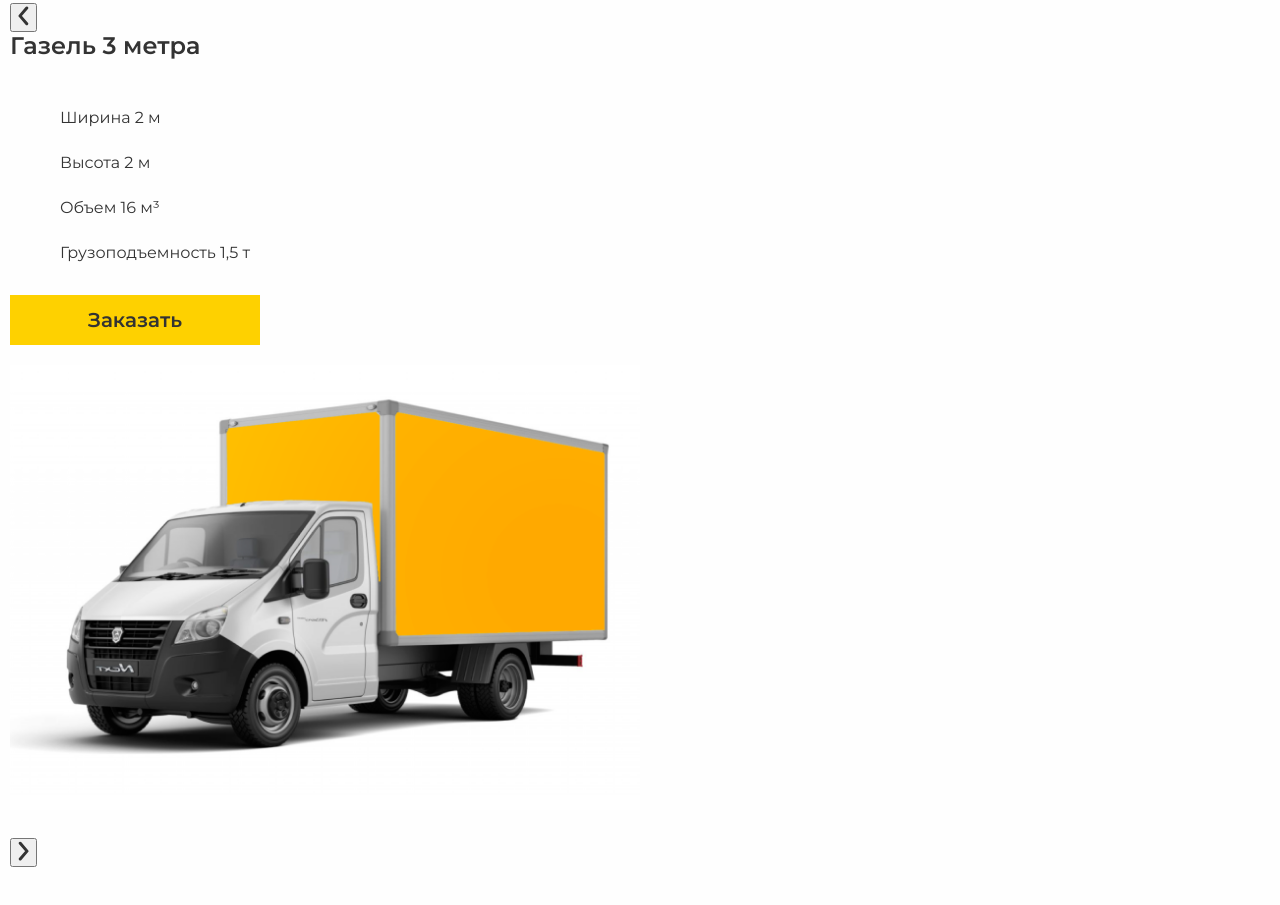
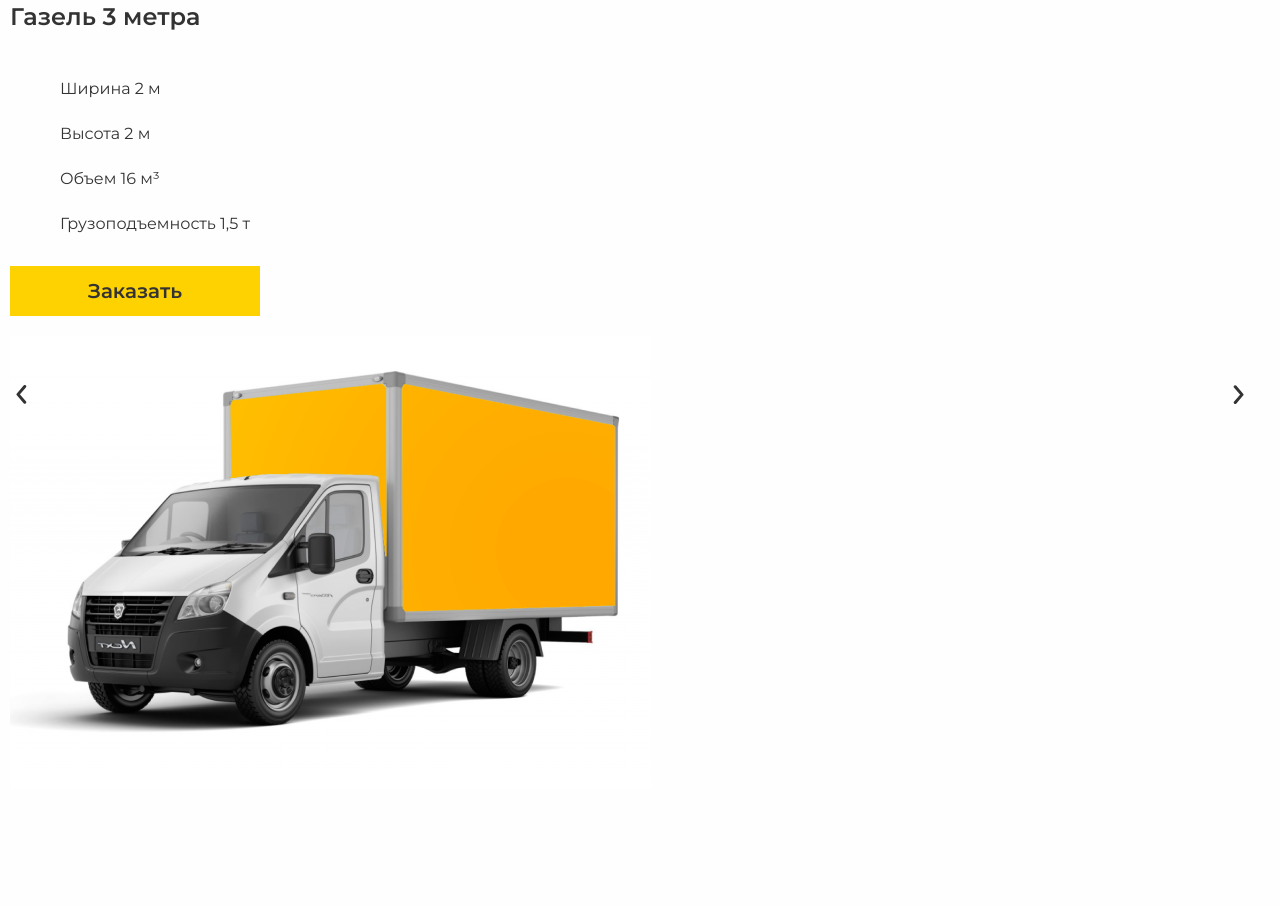
Before and after one commit to logvinov-Mikhail/transportation, a plain HTML site: page index.html in a window 1280 px wide. Shown: the part 2205-3110 px from the top of the page. After the commit the page ends 3044 px from the top, so only its background shows below. Drawn offline with nearby package versions, Linux system fonts and the light colour scheme.

Commit message:
slider__css

```diff
--- a/css/style.css
+++ b/css/style.css
@@ -303,7 +303,7 @@ body{
 .top__slider-content{
     width: 50%;
 }
-.truck__slider-images{
+.truck__slider-img{
     width: 50%;
 }
 .truck__slider-title{
@@ -322,3 +322,16 @@ body{
     padding: 12px 0px 12px 50px;
     list-style: none;
 }
+.slick-arrow{
+    border: none;
+    /* outline: none; */
+    background-color: transparent;
+    position: absolute;
+    top: 50%;
+    transform: translateY(-50%);
+    z-index: 5;
+    cursor: pointer;
+}
+.slick-next{
+    right: 20px;
+}
--- a/index.html
+++ b/index.html
@@ -218,8 +218,10 @@
               <a class="prise__btn slider__btn" href="#">Заказать</a>
 
             </div>
+            <div class="truck__slider-img">
+              <img class="slider-images" src="images/slider-img.png" alt="">
+            </div>
 
-            <img class="truck__slider-images" src="images/slider-img.png" alt="">
           </div>
           <div class="truck__slider-item">
             <div class="top__slider-content">
```
Also changed, not shown: js/main.js (+1 -39 lines).
